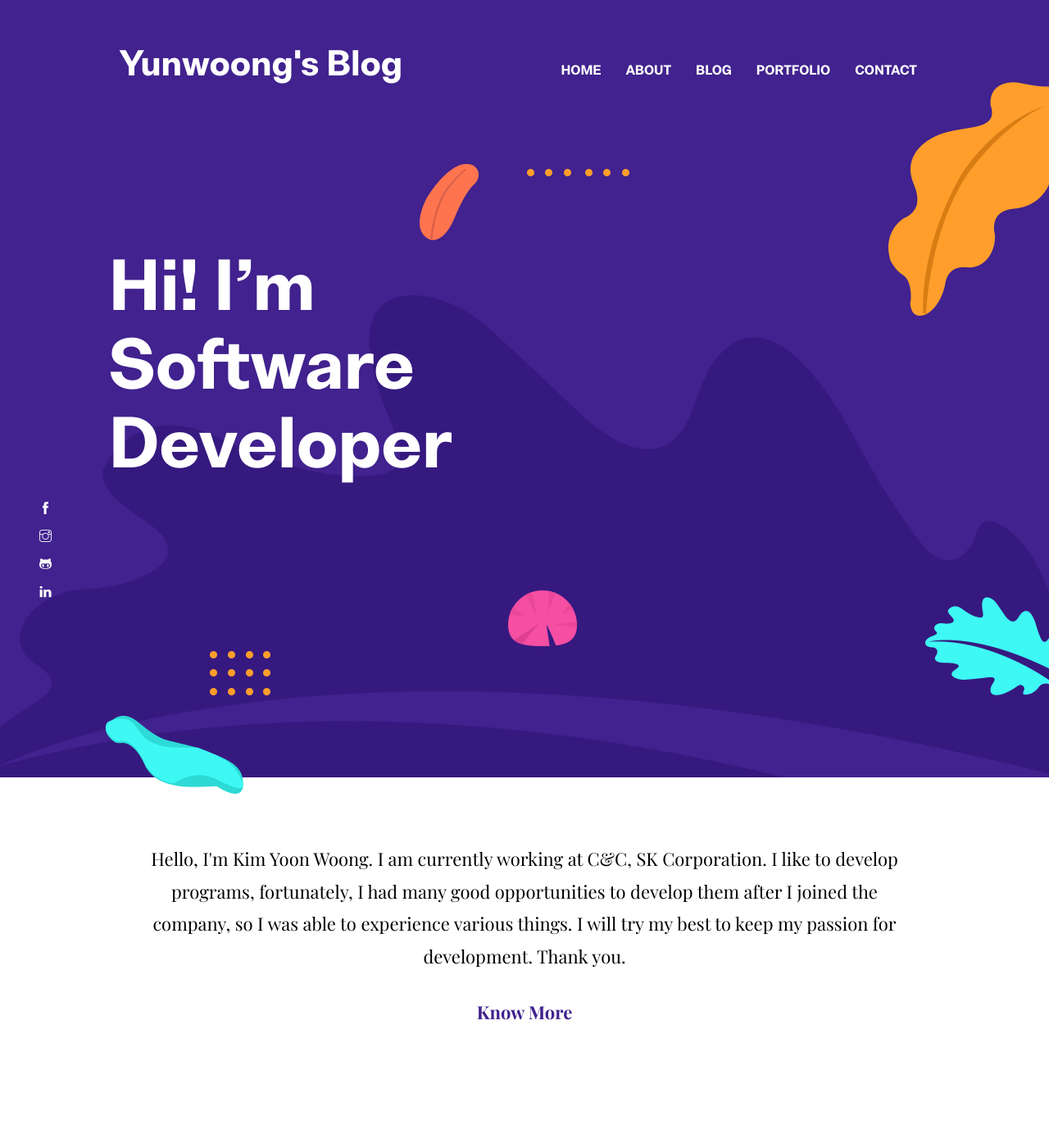
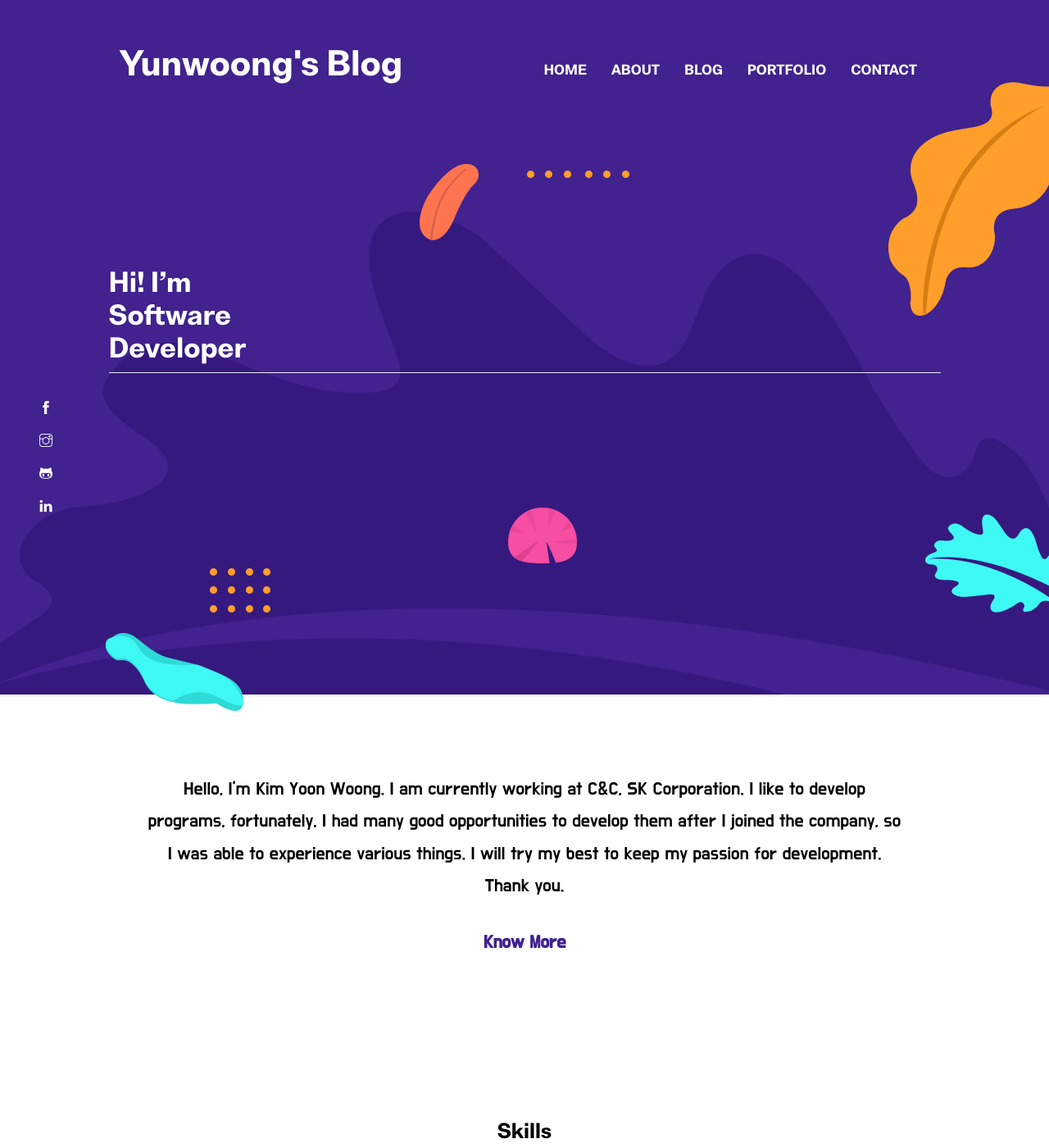
Before and after one commit to yunwoong7/yunwoong7.github.io, a Jekyll site: the page built from index.html, in a window 1280 px wide and 1400 px high. Shown: the whole window at 82% size. Built offline with Jekyll 4.4.1, drawn with Linux system fonts in a browser that asks for light colours.

```diff
--- a/assets/scss/_typography.scss
+++ b/assets/scss/_typography.scss
@@ -1,6 +1,6 @@
 /*  typography */
 @import url('https://fonts.googleapis.com/css?family=Playfair+Display:400,700|Roboto:300,400,500,700');
-@import url('https://fonts.googleapis.com/css2?family=Nanum+Gothic&display=swap');
+@import url('https://fonts.googleapis.com/css2?family=Do+Hyeon&family=Nanum+Gothic&display=swap');
 
 @font-face {
   font-family: 'BwNistaInt-xBd';
@@ -10,14 +10,15 @@
 }
 
 body {
-  line-height: 1.2;
+  line-height: 1.5;
   font-family: $primary-font;
   -webkit-font-smoothing: antialiased;
-  font-size: 15px;
+  font-size: 16px;
   color: $text-color;
 }
 
 p, .paragraph {
+  margin-top: 16px;
   font-weight: 400;
   color: $text-color;
   font-size: 15px;
@@ -35,14 +36,21 @@
 }
 
 h1, .h1{
-  font-size: 80px;
+  font-size: 2em;
+  margin-top: 24px;
+  margin-bottom: 16px;
+  font-weight: 600;
+  line-height: 1.25;
+  padding-bottom: .3em;
+  border-bottom: 1px solid #eaecef;
   @include desktop {
     font-size: 65px;
   }
 }
 
 h2, .h2{
-  font-size: 60px;
+  margin-top: 24px;
+  font-size: 1.5em;
   padding-bottom: .3em;
   border-bottom: 1px solid #eaecef;
   @include desktop {
--- a/assets/scss/_variables.scss
+++ b/assets/scss/_variables.scss
@@ -12,6 +12,6 @@
 
 // Font Variables
 $primary-font: 'Roboto', sans-serif;
-$secondary-font: 'Playfair Display', serif;
+$secondary-font: 'Do Hyeon', serif;
 $tertiary-font: 'BwNistaInt-xBd';
 $icon-font: 'themify';
```
